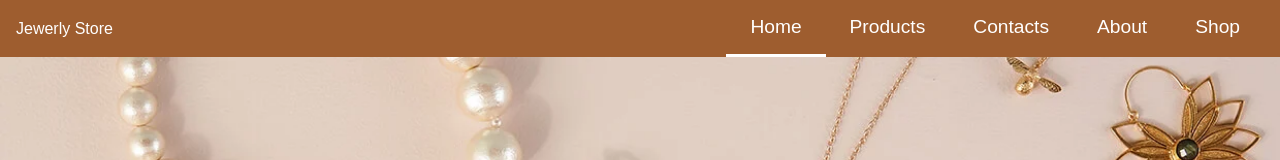
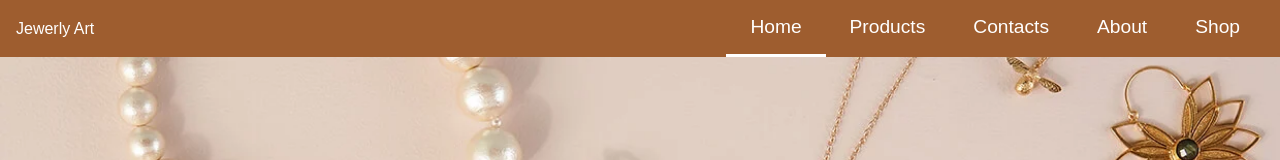
Before and after one commit to NazikAskhatova/diploma, a React (Create React App) app: page / in a window 1280 px wide. Shown: the top 160 px of the page. Built offline with nearby package versions, Linux system fonts and the light colour scheme; a web font is replaced by a local one.

Commit message:
stylizing logo

```diff
--- a/src/components/ui/Logo/Logo.js
+++ b/src/components/ui/Logo/Logo.js
@@ -1,7 +1,8 @@
+import "./Logo.css"
 const Logo = () =>{
     return (
-        <div>Jewerly Store</div>
+        <div>Jewerly Art</div>
     )
 }
 
-export default Logo ;
+export default Logo;
```
